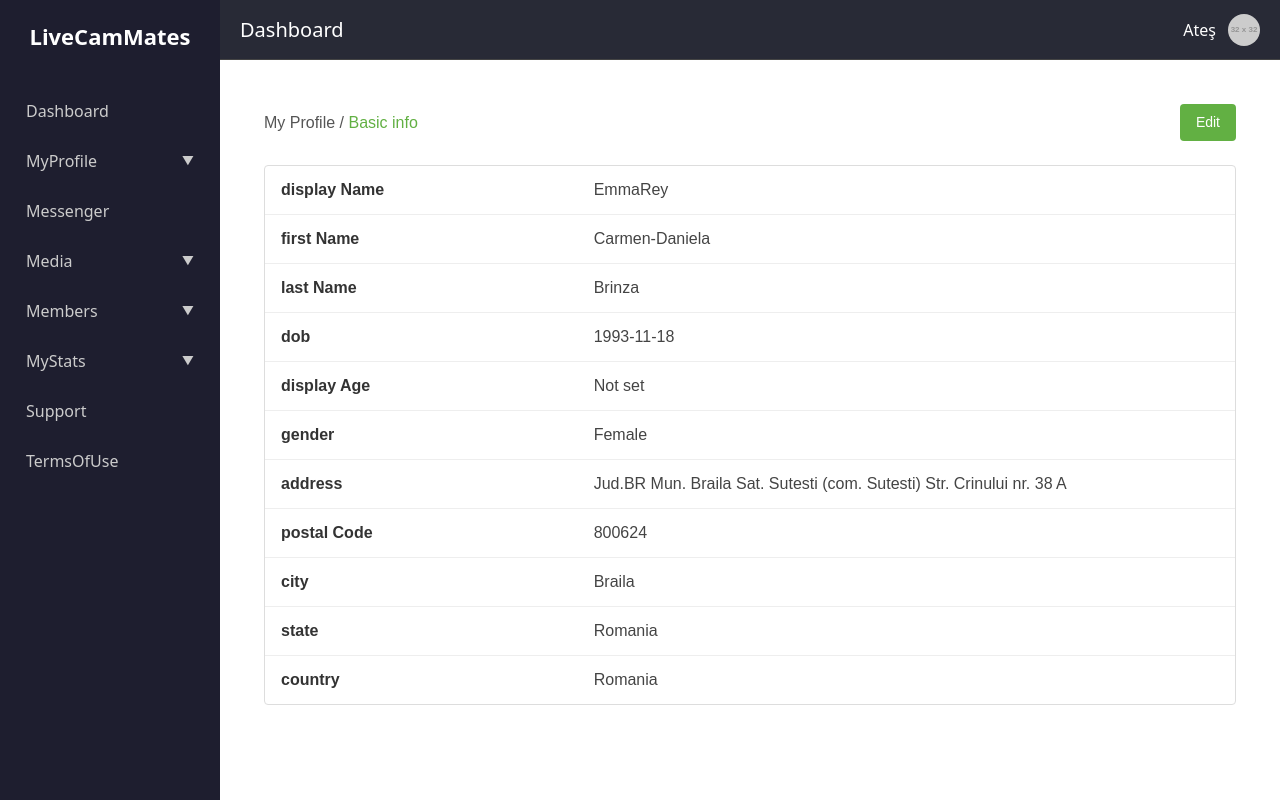
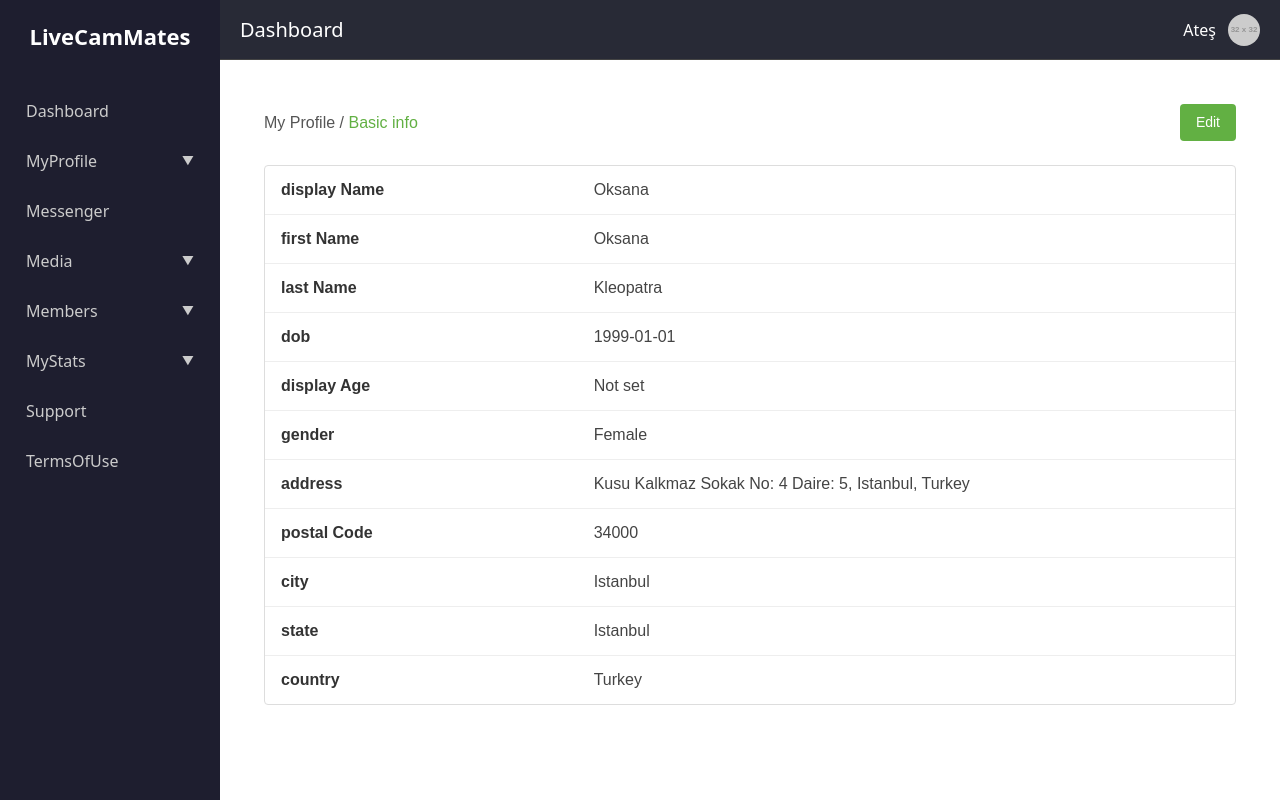
Before and after one commit to atash13/finger-app, a React (Vite) app: page /myprofile/basicInfo in a window 1280 px wide. Built offline with nearby package versions, Linux system fonts and the light colour scheme.

Commit message:
model informations are changed

```diff
--- a/src/modelpage/pages/BasicInfo.tsx
+++ b/src/modelpage/pages/BasicInfo.tsx
@@ -3,18 +3,17 @@ import styles from "./BasicInfo.module.css";
 import Modal from "./EditModal"; // popup bileşeni
 
 const initialInfo = {
-  displayName: "EmmaRey",
-  firstName: "Carmen-Daniela",
-  lastName: "Brinza",
-  dob: "1993-11-18",
+  displayName: "Oksana",
+  firstName: "Oksana",
+  lastName: "Kleopatra",
+  dob: "1999-01-01",
   displayAge: "Not set",
   gender: "Female",
-  address:
-    "Jud.BR Mun. Braila Sat. Sutesti (com. Sutesti) Str. Crinului nr. 38 A",
-  postalCode: "800624",
-  city: "Braila",
-  state: "Romania",
-  country: "Romania",
+  address: "Kusu Kalkmaz Sokak No: 4 Daire: 5, Istanbul, Turkey",
+  postalCode: "34000",
+  city: "Istanbul",
+  state: "Istanbul",
+  country: "Turkey",
 };
 
 const BasicInfo: React.FC = () => {
```
